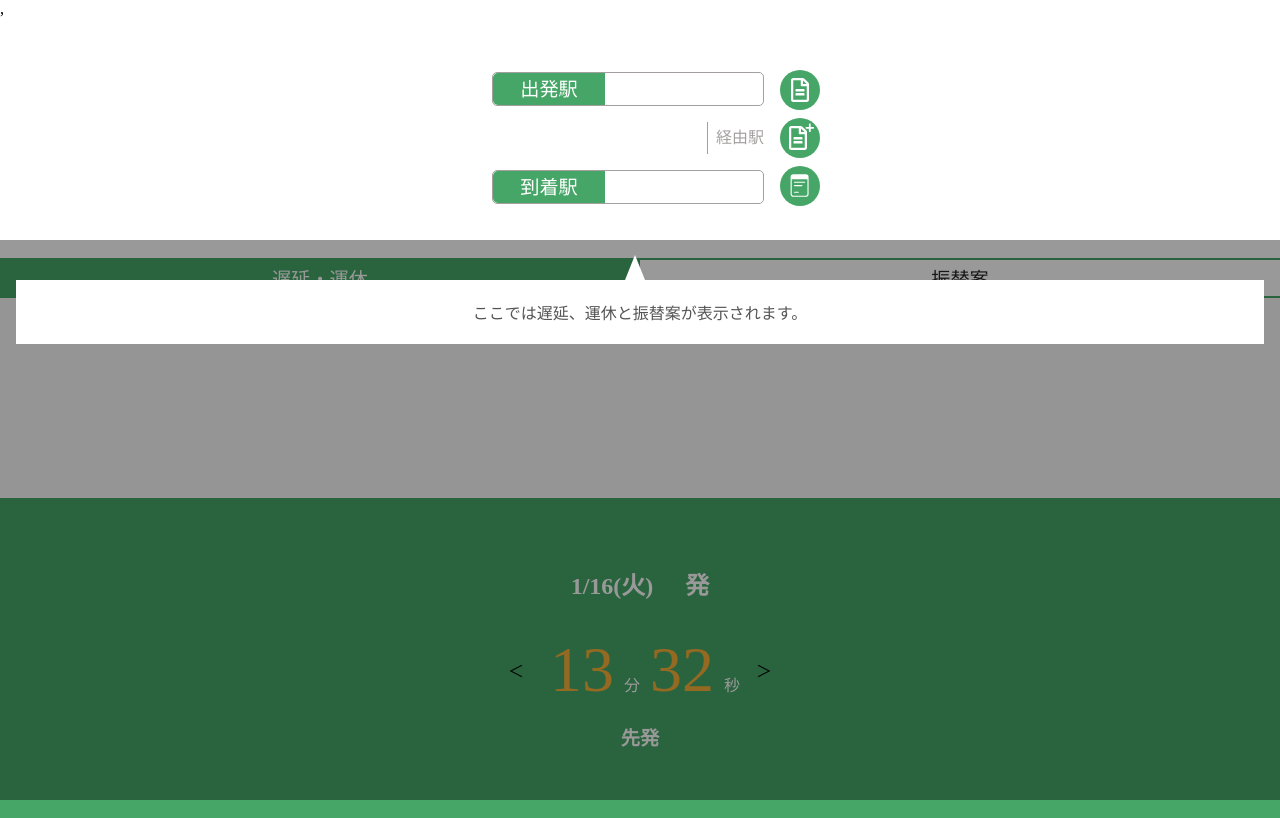
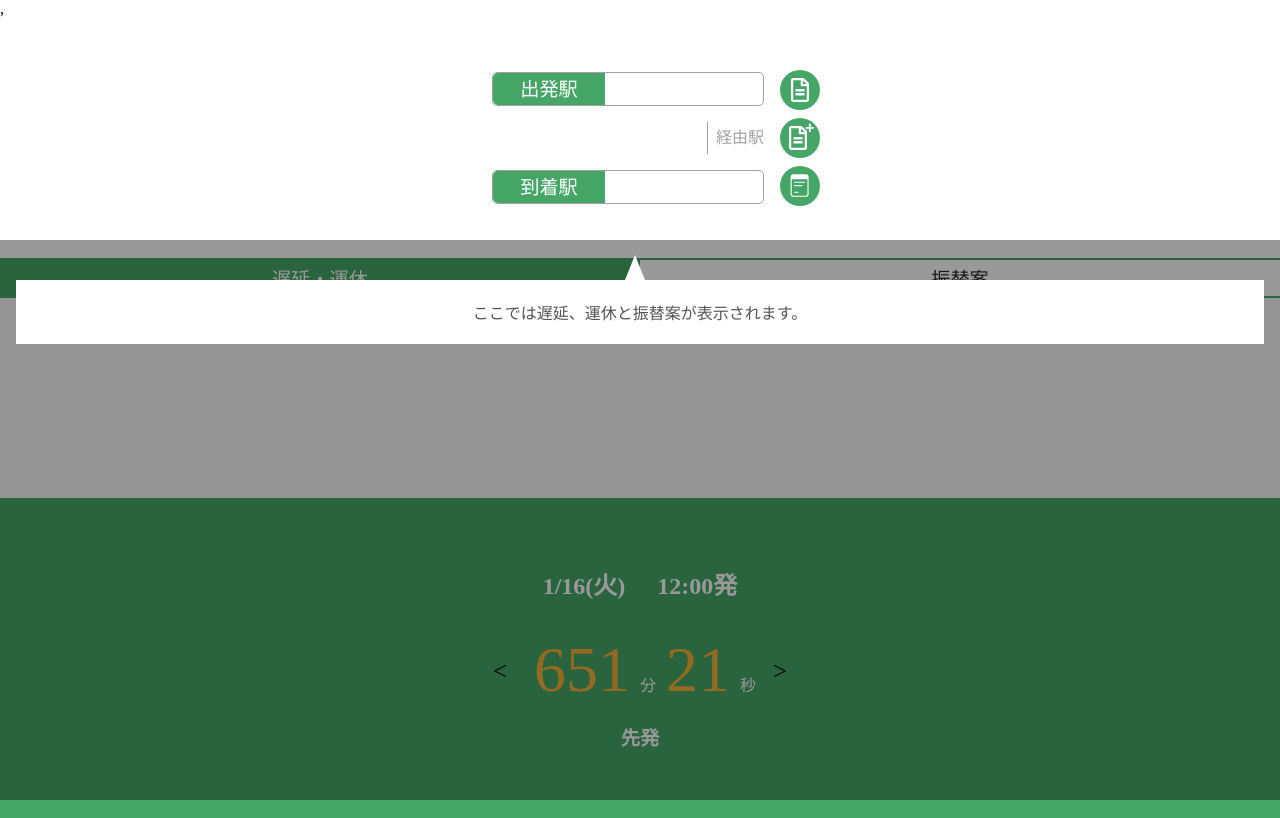
Before and after one commit to RikutoOgaki/teamapp, a Next.js app in the folder src/: page /tutorial in a window 1280 px wide. Built offline with nearby package versions, Linux system fonts and the light colour scheme.

Commit message:
カウントダウンタイマー実装

```diff
--- a/src/components/common/TimeClock.tsx
+++ b/src/components/common/TimeClock.tsx
@@ -26,9 +26,6 @@ type SomeData = {
 
 export function TimeClock() {
 
-    // 現在時刻を取得
-    const now = dayjs()
-
     // 電車の仮データ
     const [data, setData] = useState<State>({
         routes: [
@@ -40,22 +37,82 @@ export function TimeClock() {
                         homeName: '大阪梅田',
                         some: [
                             {
-                                time: '05:00',
+                                time: '12:00',
                                 train: '普通',
                                 direction: '京都河原町行き'
                             },
                             {
-                                time: '05:05',
+                                time: '12:05',
                                 train: '普通',
                                 direction: '京都河原町行き'
                             },
                             {
-                                time: '05:10',
+                                time: '12:10',
                                 train: '普通',
                                 direction: '京都河原町行き'
                             },
                             {
-                                time: '05:15',
+                                time: '12:15',
+                                train: '普通',
+                                direction: '京都河原町行き'
+                            },
+                            {
+                                time: '12:20',
+                                train: '普通',
+                                direction: '京都河原町行き'
+                            },
+                            {
+                                time: '12:25',
+                                train: '普通',
+                                direction: '京都河原町行き'
+                            },
+                            {
+                                time: '12:30',
+                                train: '普通',
+                                direction: '京都河原町行き'
+                            },
+                            {
+                                time: '12:35',
+                                train: '普通',
+                                direction: '京都河原町行き'
+                            },
+                            {
+                                time: '12:40',
+                                train: '普通',
+                                direction: '京都河原町行き'
+                            },
+                            {
+                                time: '12:45',
+                                train: '普通',
+                                direction: '京都河原町行き'
+                            },
+                            {
+                                time: '12:50',
+                                train: '普通',
+                                direction: '京都河原町行き'
+                            },
+                            {
+                                time: '12:55',
+                                train: '普通',
+                                direction: '京都河原町行き'
+                            },
+                            {
+                                time: '13:00',
+                                train: '普通',
+                                direction: '京都河原町行き'
+                            },
+                            {
+                                time: '13:05',
+                                train: '普通',
+                                direction: '京都河原町行き'
+                            },
+                            {
+                                time: '13:10',
+                                train: '普通',
+                                direction: '京都河原町行き'
+                            },
+                            {
+                                time: '13:15',
                                 train: '普通',
                                 direction: '京都河原町行き'
                             },
@@ -65,22 +122,22 @@ export function TimeClock() {
                         homeName: '十三',
                         some: [
                             {
-                                time: '05:05:00',
+                                time: '12:05',
                                 train: '普通',
                                 direction: '京都河原町行き'
                             },
                             {
-                                time: '05:10:00',
+                                time: '12:10',
                                 train: '普通',
                                 direction: '京都河原町行き'
                             },
                             {
-                                time: '05:15:00',
+                                time: '12:15',
                                 train: '普通',
                                 direction: '京都河原町行き'
                             },
                             {
-                                time: '05:20:00',
+                                time: '12:20',
                                 train: '普通',
                                 direction: '京都河原町行き'
                             },
@@ -91,10 +148,6 @@ export function TimeClock() {
         ]
     })
 
-    // カウントダウンのデータを所持するための値
-    const [min, setMin] = useState(0)// 分
-    const [sec, setSec] = useState(0)// 秒
-
 
     // 現在の月、日、曜日を取得
     const Year = dayjs().get('year')
@@ -102,25 +155,36 @@ export function TimeClock() {
     const Day = dayjs().get('D')
     const week = dayjs().get('d')
 
-    // 指定の時刻
-    const time = data.routes.map((v, idx) => v.homes.map((x, idx2) => x.some.map((z, idx3) => {
-        const targetTime = dayjs(`${Year}-${Month}-${Day} ${z.time}`)
-        const calcTime = targetTime.diff(now)
-        return calcTime
-    }
-    )))
+    // 現在のカウントダウン対象の time とそのインデックス
+    const [current, setCurrent] = useState({ index: 0, time: data.routes[0].homes[0].some[0].time });
 
-    console.log(time);
-
+    // カウントダウンの残り時間（秒）
+    const [countdown, setCountdown] = useState(dayjs(`${Year}-${Month}-${Day} ${current.time}`).diff(dayjs(), 'second'));
 
     useEffect(() => {
+        // カウントダウンが0になったら、次の time をカウントダウン対象にする
+        if (countdown <= 0) {
+            const nextIndex = current.index + 1;
+            const nextTime = data.routes[0].homes[0].some[nextIndex].time;
+            setCurrent({ index: nextIndex, time: nextTime });
+            setCountdown(dayjs(`${Year}-${Month}-${Day} ${nextTime}`).diff(dayjs(), 'second'));
+        }
+    }, [countdown]);
 
-        setMin(Number(dayjs(time).format('mm')))
-        setSec(Number(dayjs(time).format('ss')))
+    useEffect(() => {
+        // 1秒ごとにカウントダウンを更新する
+        const intervalId = setInterval(() => {
+            setCountdown(prevCountdown => prevCountdown - 1);
+        }, 1000);
 
-    }, [min, sec])
+        // コンポーネントがアンマウントされたら、インターバルをクリアする
+        return () => {
+            clearInterval(intervalId);
+        };
+    }, []);
 
-
+    const min = Math.floor(countdown / 60)
+    const sec = countdown % 60
 
     return (
         <>
@@ -137,16 +201,16 @@ export function TimeClock() {
                                             : week === 5 ? '金'
                                                 : week === 6 ? '土' : undefined})
                     </p>
-                    <p>発</p>
+                    <p>{current.time}発</p>
                 </div>
                 <p className={style.text}></p>
                 <div className={style.timeClock}>
                     {/* タイムダウンするロジックを作成する 現在時刻から発車するまでの時間を算出する */}
                     <span>＜</span>
                     <p>
-                        <span className={style.bold}>13</span>
+                        <span className={style.bold}>{min}</span>
                         分
-                        <span className={style.bold}>32</span>
+                        <span className={style.bold}>{sec}</span>
                         秒
                     </p>
                     <span>＞</span>
```
Also changed, not shown: src/types/TrainData.ts (+48 -0 lines).
